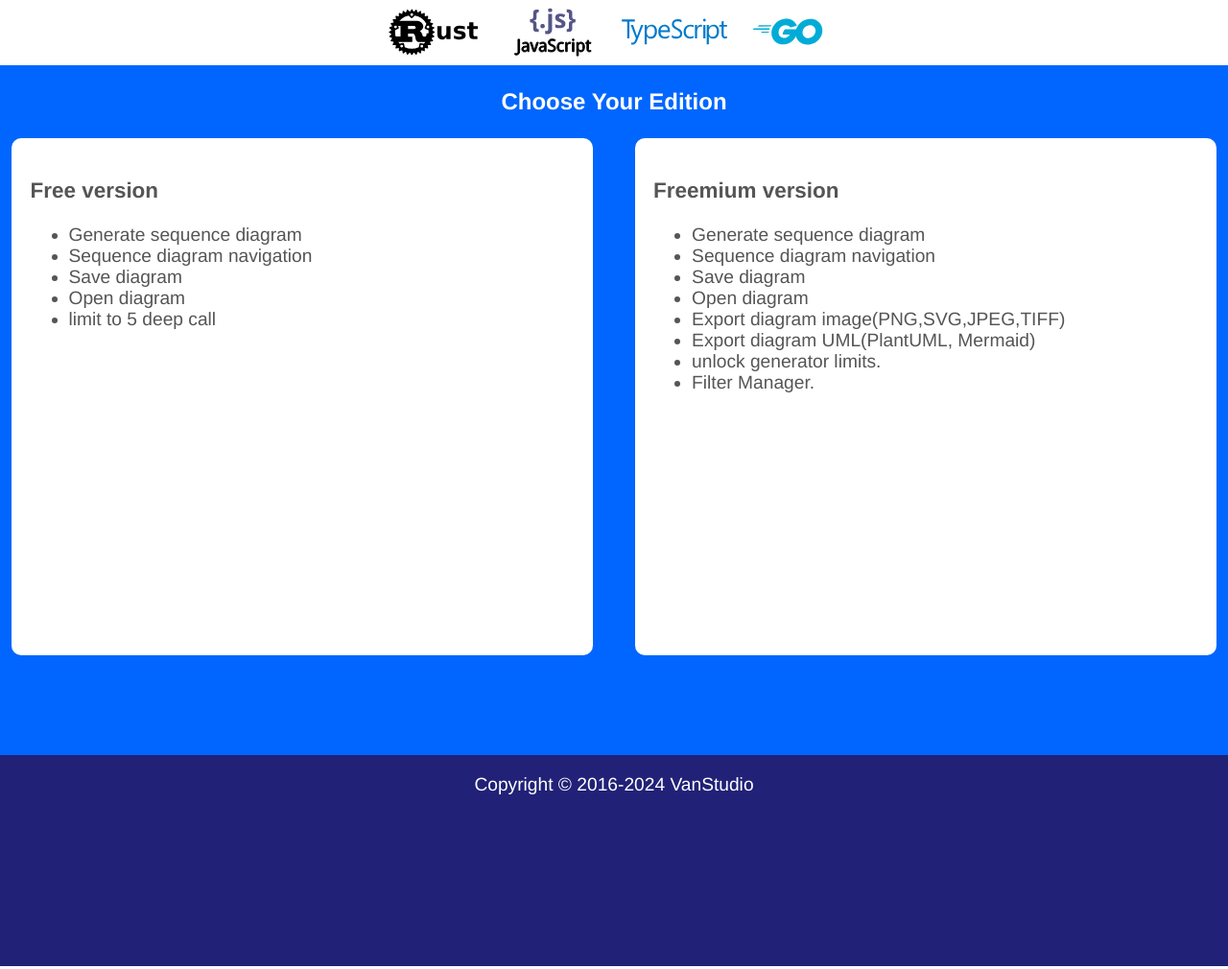
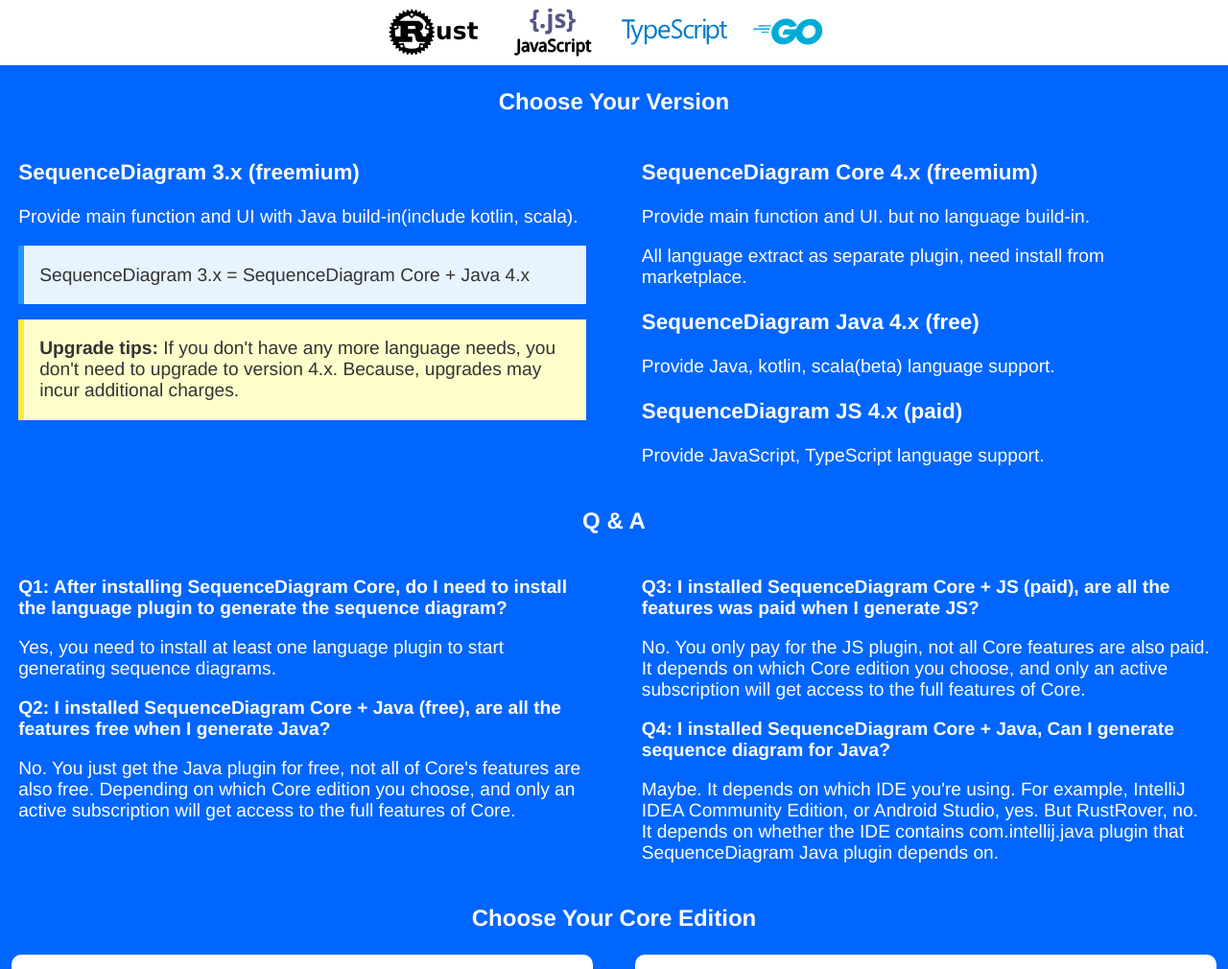
Before and after one commit to Vanco/Vanco.github.io, a plain HTML site: page feature.html in a window 1280 px wide. Shown: the part 491-1501 px from the top of the page at 96% size. Drawn offline with Linux system fonts and the light colour scheme.

Commit message:
SequenceDiagram Java

```diff
--- a/feature.html
+++ b/feature.html
@@ -40,9 +40,9 @@
         <h1>Feature overview</h1>
         <h2>Supported languages</h2>
         <div class="icon">
-           <img src="images/javalang.svg" title="Java" alt="Java">
-           <img src="images/kotlinlang.svg" title="Kotlin" alt="kotlin">
-           <img src="images/scalalang.svg" title="Scala" alt="Scala">
+            <img src="images/javalang.svg" title="Java" alt="Java">
+            <img src="images/kotlinlang.svg" title="Kotlin" alt="kotlin">
+            <img src="images/scalalang.svg" title="Scala" alt="Scala">
         </div>
         <h5>More languages coming soon:</h5>
         <div class="icon">
@@ -52,8 +52,60 @@
             <img src="images/golang-ar21.svg" title="Go language" alt="Go language">
         </div>
     </div>
+    <div class="section-dark">
+        <h2>Choose Your Version</h2>
+        <div class="wrapper2">
+            <div class="col2">
+                <h3>SequenceDiagram 3.x (freemium)</h3>
+                <p>Provide main function and UI with Java build-in(include kotlin, scala).</p>
+                <div class="tip-box info dark-font">
+                    <p>SequenceDiagram 3.x = SequenceDiagram Core + Java 4.x</p>
+                </div>
+                <div class="tip-box warning dark-font">
+                    <p><strong>Upgrade tips:</strong>
+                        If you don't have any more language needs, you don't need to upgrade to version 4.x.
+                        Because, upgrades may incur additional charges.</p>
+                </div>
+            </div>
+            <div class="col2">
+                <h3>SequenceDiagram Core 4.x (freemium)</h3>
+                <p>Provide main function and UI. but no language build-in.</p>
+                <p>All language extract as separate plugin, need install from marketplace.</p>
+                <h3>SequenceDiagram Java 4.x (free)</h3>
+                <p>Provide Java, kotlin, scala(beta) language support.</p>
+                <h3>SequenceDiagram JS 4.x (paid)</h3>
+                <p>Provide JavaScript, TypeScript language support.</p>
+            </div>
+        </div>
+
+    </div>
+    <div class="section-dark">
+        <h2>Q & A</h2>
+        <div class="wrapper2">
+            <div class="col2">
+                <p><strong>Q1: After installing SequenceDiagram Core, do I need to install the language plugin to
+                    generate the sequence diagram?</strong></p>
+                <p>Yes, you need to install at least one language plugin to start generating sequence diagrams.</p>
+
+                <p><strong>Q2: I installed SequenceDiagram Core + Java (free), are all the features free when I generate Java?</strong></p>
+                <p>No. You just get the Java plugin for free, not all of Core's features are also free. Depending on
+                    which Core edition you choose, and only an active subscription will get access to the full features of Core.</p>
+
+            </div>
+            <div class="col2">
+                <p><strong>Q3: I installed SequenceDiagram Core + JS (paid), are all the features was paid when I generate JS?</strong></p>
+                <p>No. You only pay for the JS plugin, not all Core features are also paid. It depends on which Core
+                    edition you choose, and only an active subscription will get access to the full features of Core.</p>
+
+                <p><strong>Q4: I installed SequenceDiagram Core + Java, Can I generate sequence diagram for Java?</strong></p>
+                <p>Maybe. It depends on which IDE you're using. For example, IntelliJ IDEA Community Edition, or Android
+                    Studio, yes. But RustRover, no. It depends on whether the IDE contains com.intellij.java plugin that
+                    SequenceDiagram Java plugin depends on.</p>
+            </div>
+        </div>
+    </div>
     <div class="section-dark feature-box">
-        <h2>Choose Your Edition</h2>
+        <h2>Choose Your Core Edition</h2>
         <div class="wrapper2">
             <div class="col2 round-box">
                 <h3>Free version</h3>
--- a/style.css
+++ b/style.css
@@ -189,8 +189,34 @@ pre {
     background-color: #efefef;
 }
 
+.tip-box {
+    margin-top: 16px;
+    margin-bottom: 16px;
+    padding: 0.01em 16px;
+}
+
+.danger {
+    background-color: #ffdddd;
+    border-left: 6px solid #f44336;
+}
+
+.success {
+    background-color: #ddffdd;
+    border-left: 6px solid #04AA6D;
+}
+
+.info {
+    background-color: #e7f3fe;
+    border-left: 6px solid #2196F3;
+}
+
 .warning {
-    color: red;
+    background-color: #ffffcc;
+    border-left: 6px solid #ffeb3b;
+}
+
+.dark-font {
+    color: #333333;
 }
 
 .box {
```
Also changed, not shown: issue.html (+3 -3 lines).
